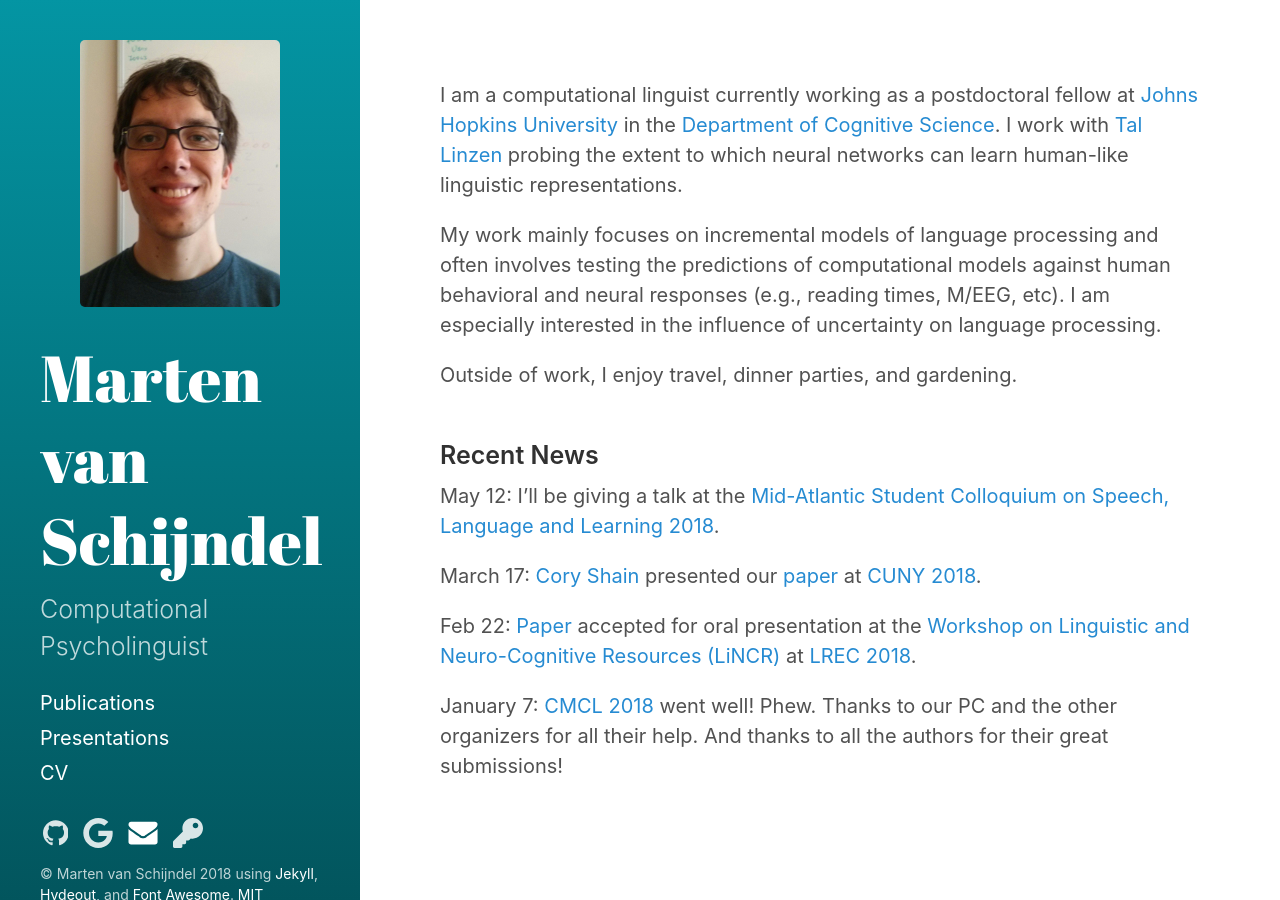
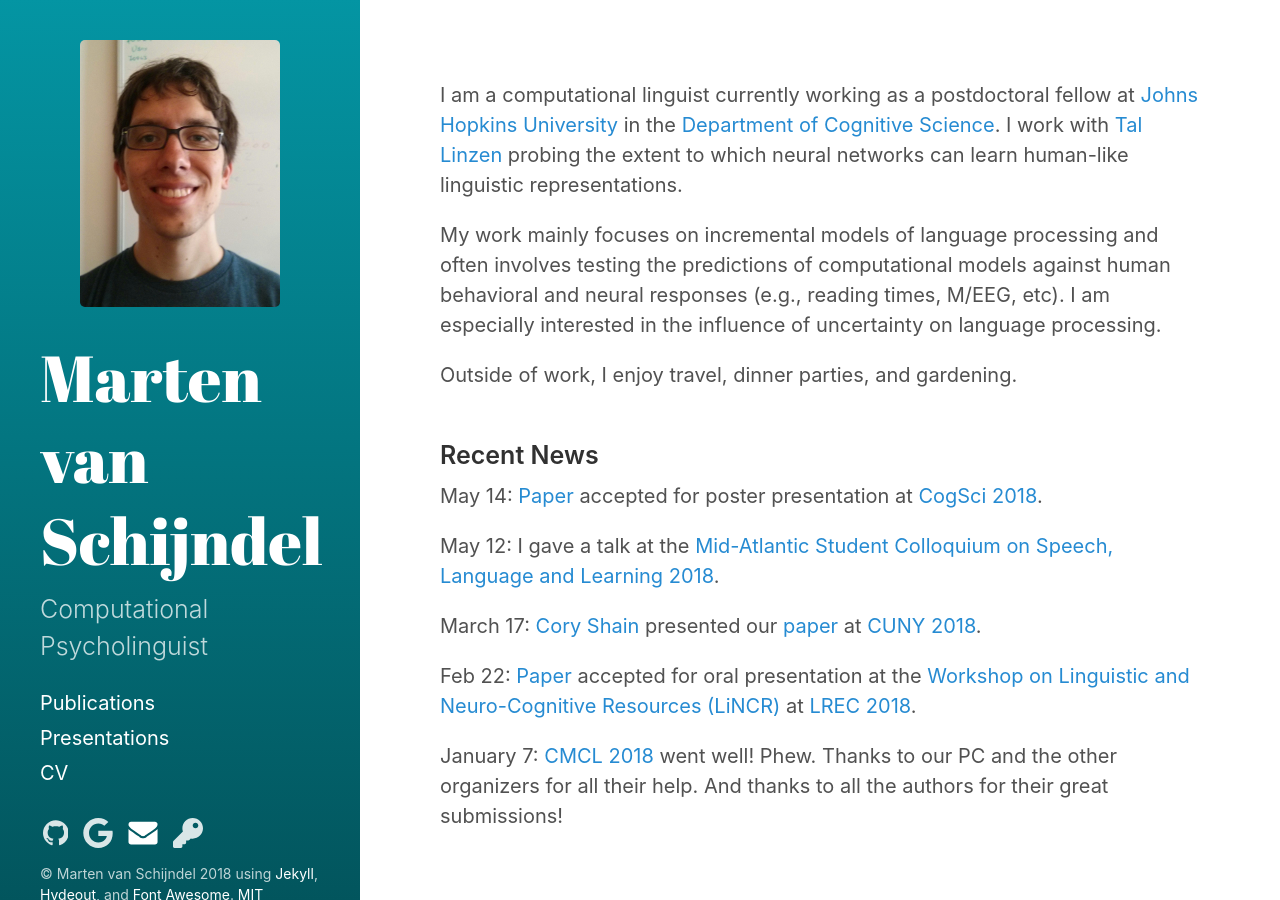
Before and after one commit to yexinqu/vansky.github.io, a Jekyll site: the page built from index.md, in a window 1280 px wide. Built offline with Jekyll 4.4.1, drawn with Linux system fonts in a browser that asks for light colours.

Commit message:
added cogsci2018 paper

```diff
--- a/index.md
+++ b/index.md
@@ -13,7 +13,9 @@ Outside of work, I enjoy travel, dinner parties, and gardening.
 
 ### Recent News
 
-May 12: I'll be giving a talk at the [Mid-Atlantic Student Colloquium on Speech, Language and Learning 2018](http://www.mascsll.org/2018).
+May 14: [Paper](/assets/pdf/vanschijndel_linzen-2018-cogsci.pdf) accepted for poster presentation at [CogSci 2018](http://www.cognitivesciencesociety.org/conference/cogsci-2018/).
+
+May 12: I gave a talk at the [Mid-Atlantic Student Colloquium on Speech, Language and Learning 2018](http://www.mascsll.org/2018).
 
 March 17: [Cory Shain](https://www.asc.ohio-state.edu/shain.3/) presented our [paper](/assets/pdf/2018-shain_etal-cuny.pdf) at
 [CUNY 2018](http://cuny2018.ucdavis.edu/).
--- a/publications.html
+++ b/publications.html
@@ -20,6 +20,9 @@ Marten van Schijndel, Andy Exley, and William Schuler. "A Model of Language Proc
 <div class='dllinks'>&lfloor; <a href="/assets/pdf/vanschijndel_etal-2013-topics.pdf">pdf</a> &rfloor;</div><br>
 
 <h4>Peer-Reviewed Proceedings</h4><br />
+
+Marten van Schijndel and Tal Linzen. "Modeling garden path effects without explicit hierarchical syntax." In <i>Proceedings of the 40th Annual Meeting of the Cognitive Science Society (CogSci 2018)</i>. 2018.
+<div class='dllinks'>&lfloor; <a href="/assets/pdf/vanschijndel_linzen-2018-cogsci.pdf">pdf</a> &rfloor;</div><br>
 
 Cory Shain, Marten van Schijndel and William Schuler. "Deep syntactic annotations for broad-coverage psycholinguistic modeling." In <i>Proceedings of the Workshop on Linguistic and Neuro-Cognitive Resources (LiNCR 2018)</i>. 2018.
 <div class='dllinks'>&lfloor; <a href="/assets/pdf/shain_etal-2018-lincr.pdf">pdf</a> &rfloor;</div><br>
```
Also changed, not shown: 1 other file.
